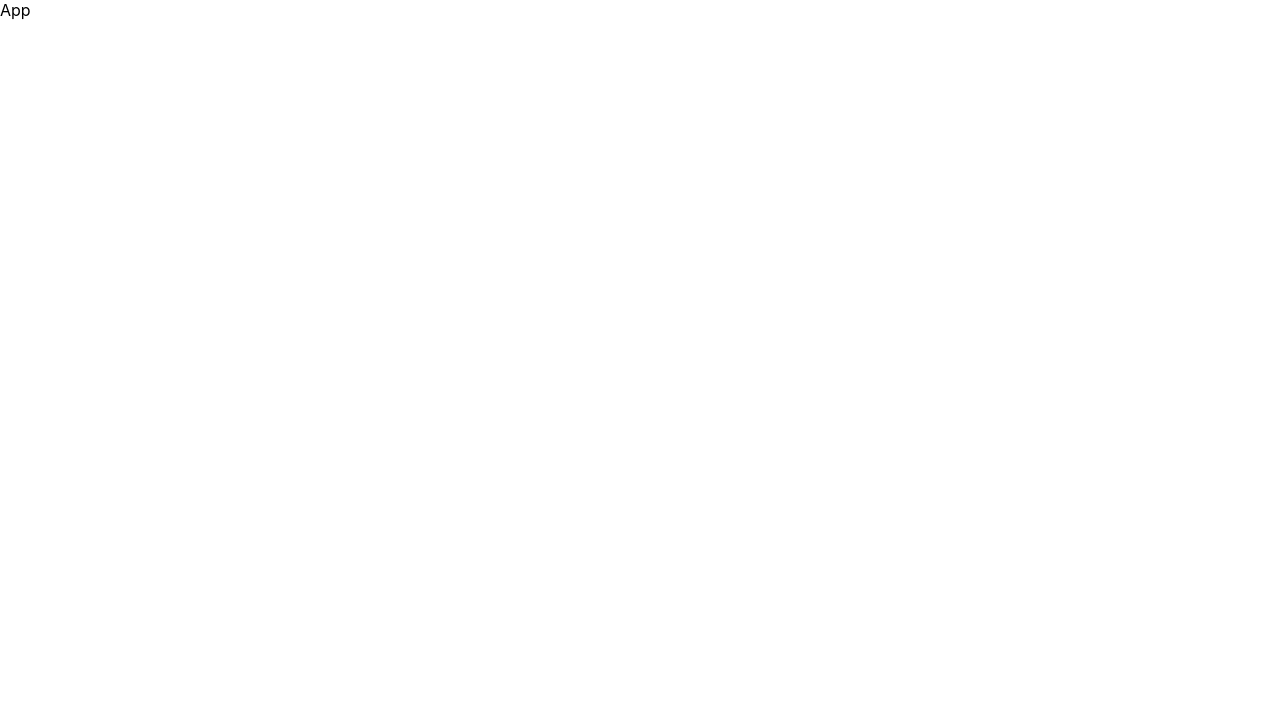
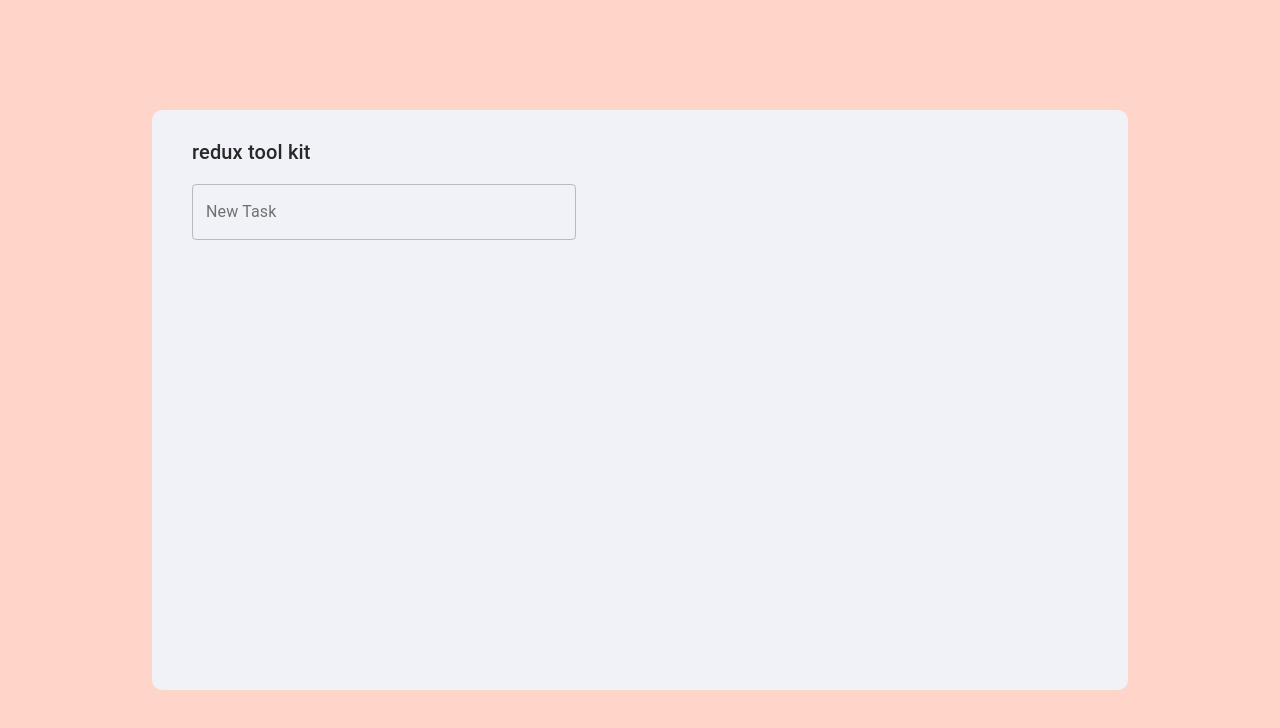
Before and after one commit to kazukimaeda26/toolkit-todo, a React (Create React App) app: page / in a window 1280 px wide. Shown: the top 728 px of the page. Built offline with nearby package versions, Linux system fonts and the light colour scheme.

Commit message:
viewの追加

```diff
--- a/src/App.module.scss
+++ b/src/App.module.scss
@@ -0,0 +1,16 @@
+.root {
+  background-color: #ffd5c9;
+  height: 100vh;
+  width: 100vw;
+  display: flex;
+  justify-content: center;
+  align-items: center;
+
+  .wrapper {
+    height: 70vh;
+    width: 70vw;
+    border-radius: 10px;
+    background-color: #f1f2f7;
+    padding: 10px 40px;
+  }
+}
--- a/src/App.tsx
+++ b/src/App.tsx
@@ -1,8 +1,17 @@
 import React from "react";
+import Header from "./components/header/Header";
 import styles from "./App.module.scss";
+import TaskForm from "./features/task/taskForm/TaskForm";
 
 const App: React.FC = () => {
-  return <div>App</div>;
+  return (
+    <div className={styles.root}>
+      <div className={styles.wrapper}>
+        <Header />
+        <TaskForm />
+      </div>
+    </div>
+  );
 };
 
 export default App;
--- /dev/null
+++ b/src/components/header/Header.module.scss
@@ -0,0 +1,10 @@
+.root {
+  .app_bar {
+    box-shadow: none;
+    background-color: #f1f2f7;
+    color: #282828;
+    .tool_bar {
+      padding: 0;
+    }
+  }
+}
--- /dev/null
+++ b/src/components/header/Header.tsx
@@ -0,0 +1,23 @@
+import React from "react";
+
+import AppBar from "@material-ui/core/AppBar";
+import Toolbar from "@material-ui/core/Toolbar";
+import Typography from "@material-ui/core/Typography";
+
+import styles from "./Header.module.scss";
+
+const Header: React.FC = () => {
+  return (
+    <div className={styles.root}>
+      <AppBar position="static" className={styles.app_bar}>
+        <Toolbar className={styles.tool_bar}>
+          <Typography variant="h6" className={styles.title}>
+            redux tool kit
+          </Typography>
+        </Toolbar>
+      </AppBar>
+    </div>
+  );
+};
+
+export default Header;
--- /dev/null
+++ b/src/features/task/taskForm/TaskForm.module.scss
@@ -0,0 +1,9 @@
+.root {
+  width: 30vw;
+  margin-bottom: 20px;
+  .form {
+    .text_field {
+      width: 100%;
+    }
+  }
+}
--- /dev/null
+++ b/src/features/task/taskForm/TaskForm.tsx
@@ -0,0 +1,20 @@
+import React from "react";
+import styles from "./TaskForm.module.scss";
+import TextField from "@material-ui/core/TextField";
+
+const TaskForm: React.FC = () => {
+  return (
+    <div className={styles.root}>
+      <form className={styles.form} noValidate autoComplete="off">
+        <TextField
+          id="outlined-basic"
+          label="New Task"
+          variant="outlined"
+          className={styles.text_field}
+        />
+      </form>
+    </div>
+  );
+};
+
+export default TaskForm;
```
Also changed, not shown: src/app/components/Sample.tsx (deleted, +0 -13 lines).
